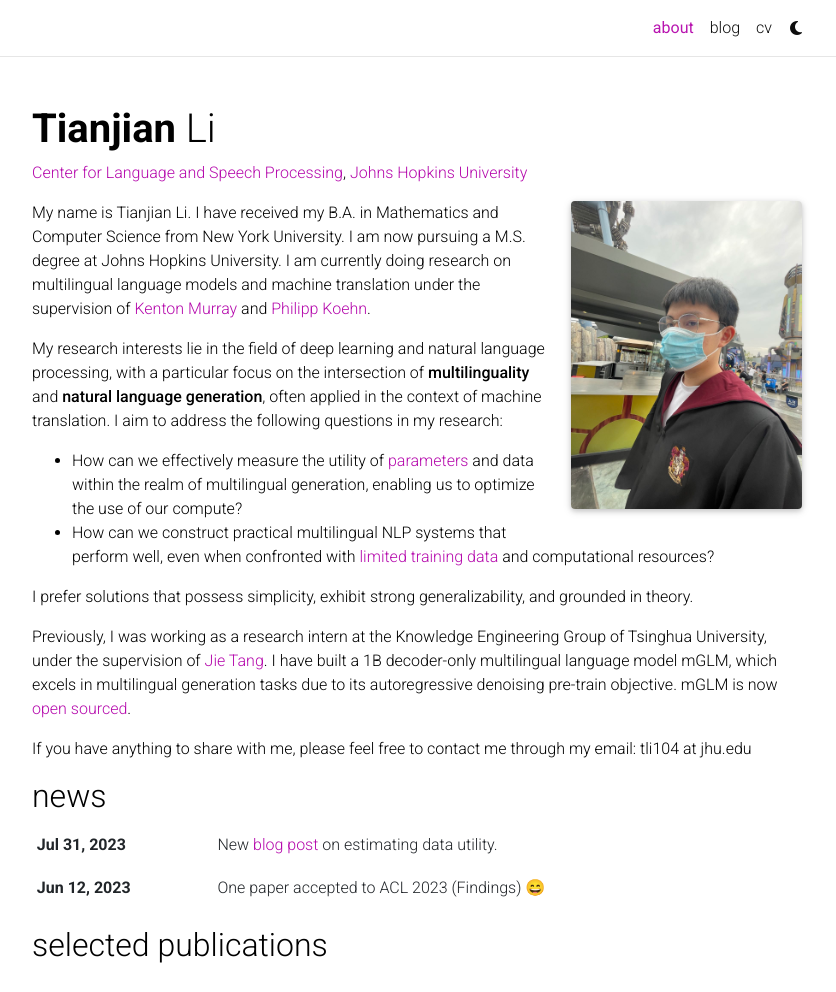
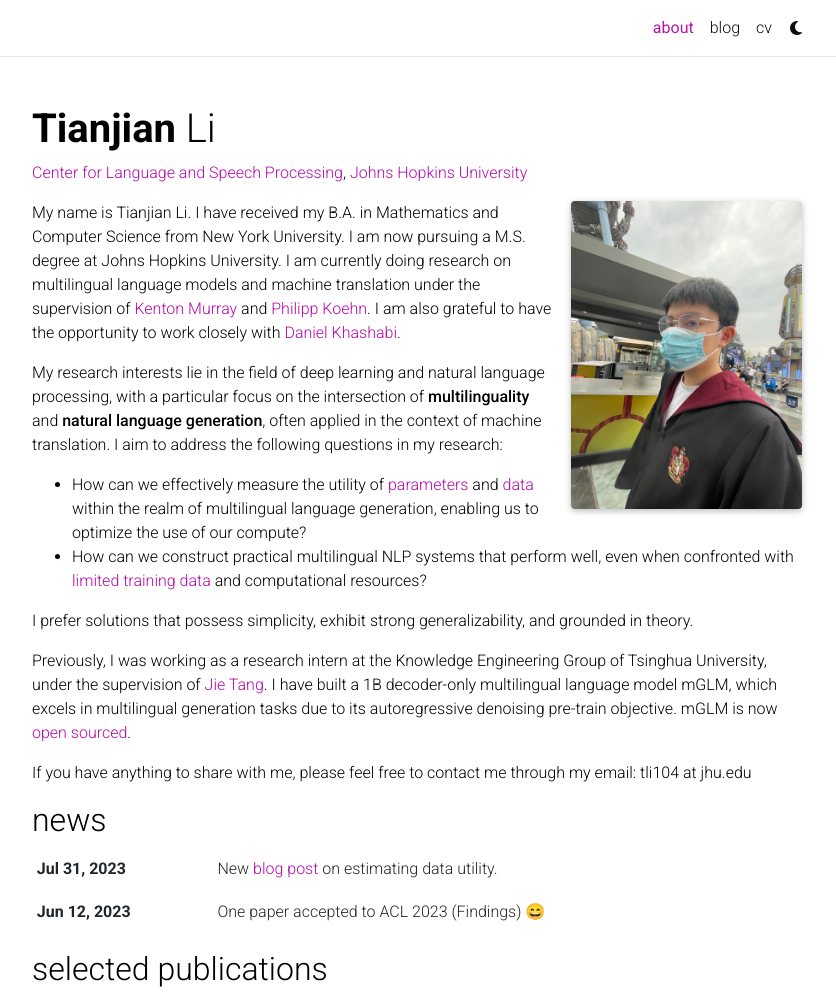
Before and after one commit to tianjianl/tianjianl.github.io, a Jekyll site: the page built from _pages/about.md, in a window 1280 px wide and 1286 px high, cut to the strip 0-992 px from the top of the window. Shown: the whole strip, without its empty margins (223-1059 px from the left). Built offline with Jekyll 4.4.1, drawn with Linux system fonts in a browser that asks for light colours; full-size pictures stand in for the smaller copies a plugin makes; emoji names are drawn with the system emoji font; comment, search, counter and statistics services are not loaded; a style sheet for code colours, icons or effects is not loaded.

Commit message:
updated and added ent

```diff
--- a/_pages/about.md
+++ b/_pages/about.md
@@ -15,11 +15,11 @@ selected_papers: true # includes a list of papers marked as "selected={true}"
 social: true  # includes social icons at the bottom of the page
 ---
 
-My name is Tianjian Li. I have received my B.A. in Mathematics and Computer Science from New York University. I am now pursuing a M.S. degree at Johns Hopkins University. I am currently doing research on multilingual language models and machine translation under the supervision of [Kenton Murray](https://kentonmurray.com/) and [Philipp Koehn](https://www.cs.jhu.edu/~phi/).
+My name is Tianjian Li. I have received my B.A. in Mathematics and Computer Science from New York University. I am now pursuing a M.S. degree at Johns Hopkins University. I am currently doing research on multilingual language models and machine translation under the supervision of [Kenton Murray](https://kentonmurray.com/) and [Philipp Koehn](https://www.cs.jhu.edu/~phi/). I am also grateful to have the opportunity to work closely with [Daniel Khashabi](https://danielkhashabi.com/).
 
 My research interests lie in the field of deep learning and natural language processing, with a particular focus on the intersection of **multilinguality** and **natural language generation**, often applied in the context of machine translation. I aim to address the following questions in my research:
 
-- How can we effectively measure the utility of [parameters](https://tianjianl.github.io/assets/Weighted_Freezing_preprint.pdf) and data within the realm of multilingual generation, enabling us to optimize the use of our compute?
+- How can we effectively measure the utility of [parameters](https://tianjianl.github.io/assets/Weighted_Freezing_preprint.pdf) and [data](https://tianjianl.github.io/assets/ent_iclr_preprint.pdf) within the realm of multilingual language generation, enabling us to optimize the use of our compute?
 - How can we construct practical multilingual NLP systems that perform well, even when confronted with [limited training data](https://arxiv.org/abs/2305.17325) and computational resources?
 
 I prefer solutions that possess simplicity, exhibit strong generalizability, and grounded in theory.
```
Also changed, not shown: 1 other file.
